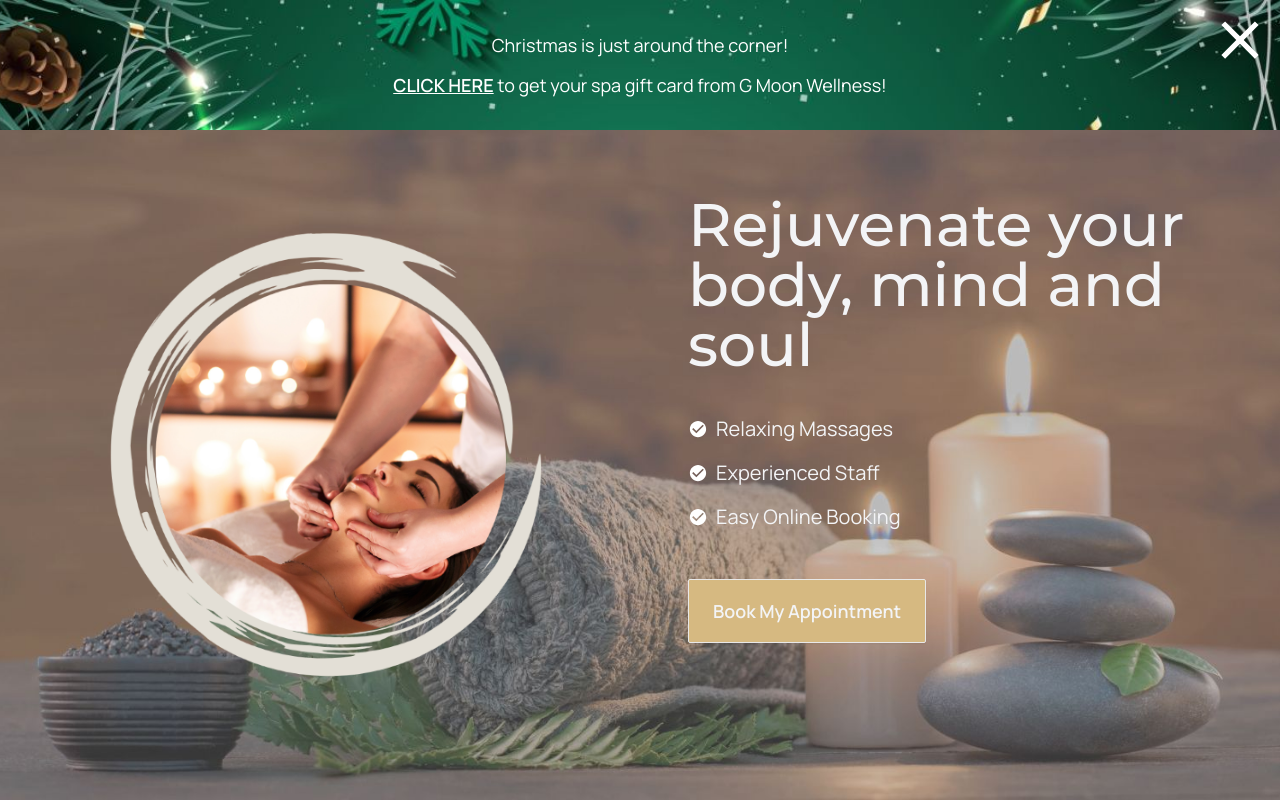
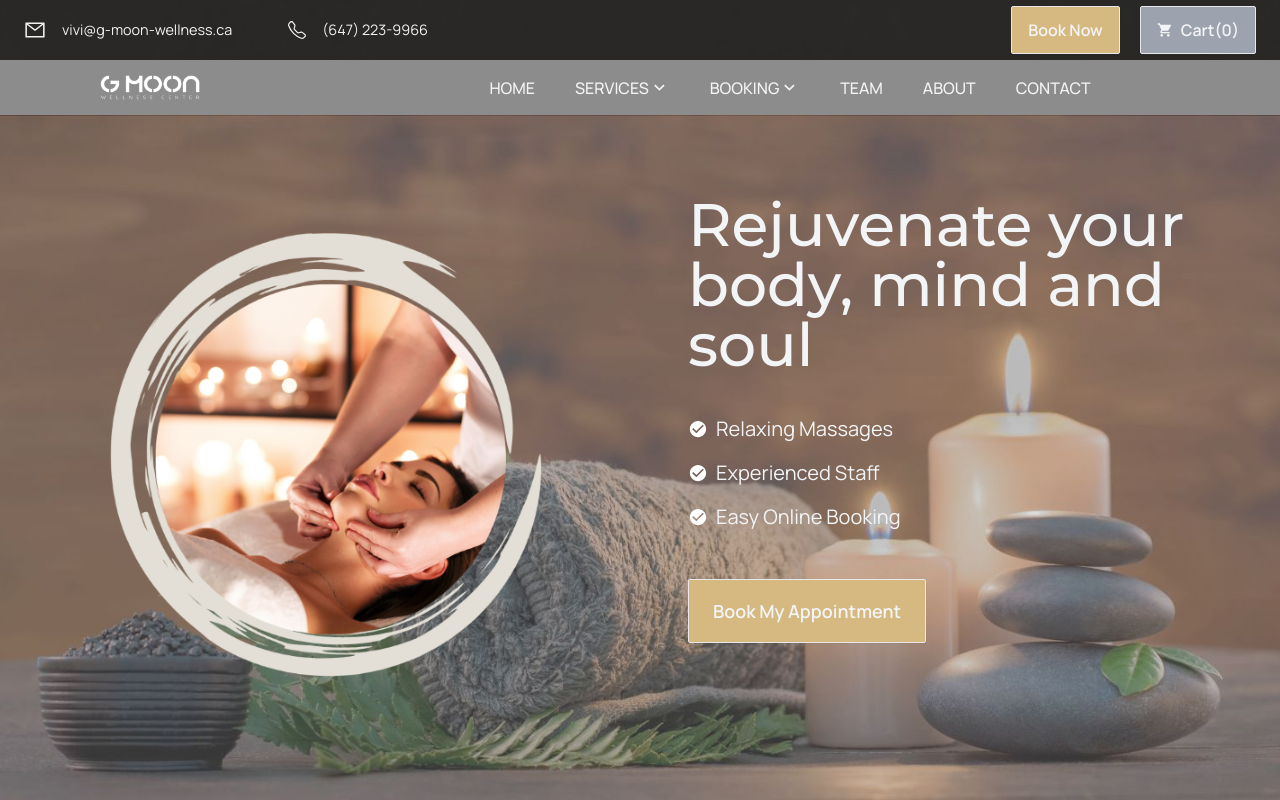
Before and after one commit to tbabyuk/g-moon-next-2024, a Next.js app: page / in a window 1280 px wide. Shown: the top 800 px of the page. Built offline with nearby package versions, Linux system fonts and the light colour scheme.

Commit message:
removed Christmas Sale Popup

```diff
--- a/app/components/TopHeader.jsx
+++ b/app/components/TopHeader.jsx
@@ -13,7 +13,7 @@ import { useRouter } from "next/navigation";
 
 export const TopHeader = () => {
 
-    const [popupIsOpen, setPopupIsOpen] = useState(true)
+    const [popupIsOpen, setPopupIsOpen] = useState(false)
     const router = useRouter()
 
     const handleClickHere = () => {
```
